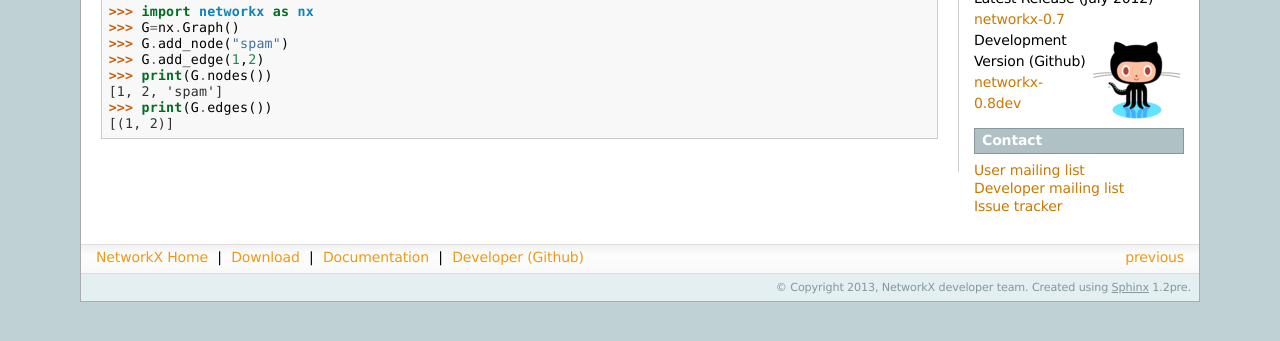
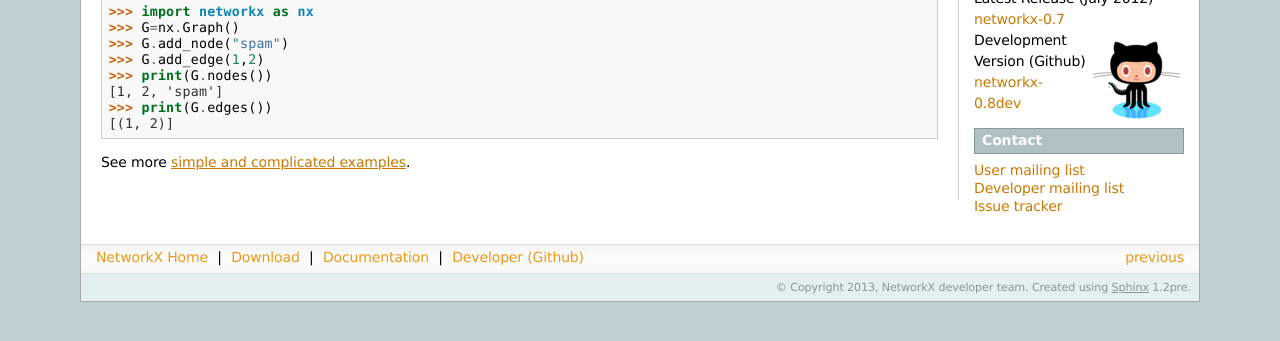
Before and after one commit to kcyen/networkx.github.com, a plain HTML site: page examples.html in a window 1280 px wide. Shown: the part 143-484 px from the top of the page. Drawn offline with Linux system fonts and the light colour scheme.

Commit message:
Updated website (automated commit)

```diff
--- a/examples.html
+++ b/examples.html
@@ -106,6 +106,7 @@ NetworkX
 <span class="go">[(1, 2)]</span>
 </pre></div>
 </div>
+<p>See more <a class="reference external" href="http://networkx.github.com/documentation/latest/examples/">simple and complicated examples</a>.</p>
 </div>
 
 
```
Also changed, not shown: _sources/examples.txt, 1 other file.
